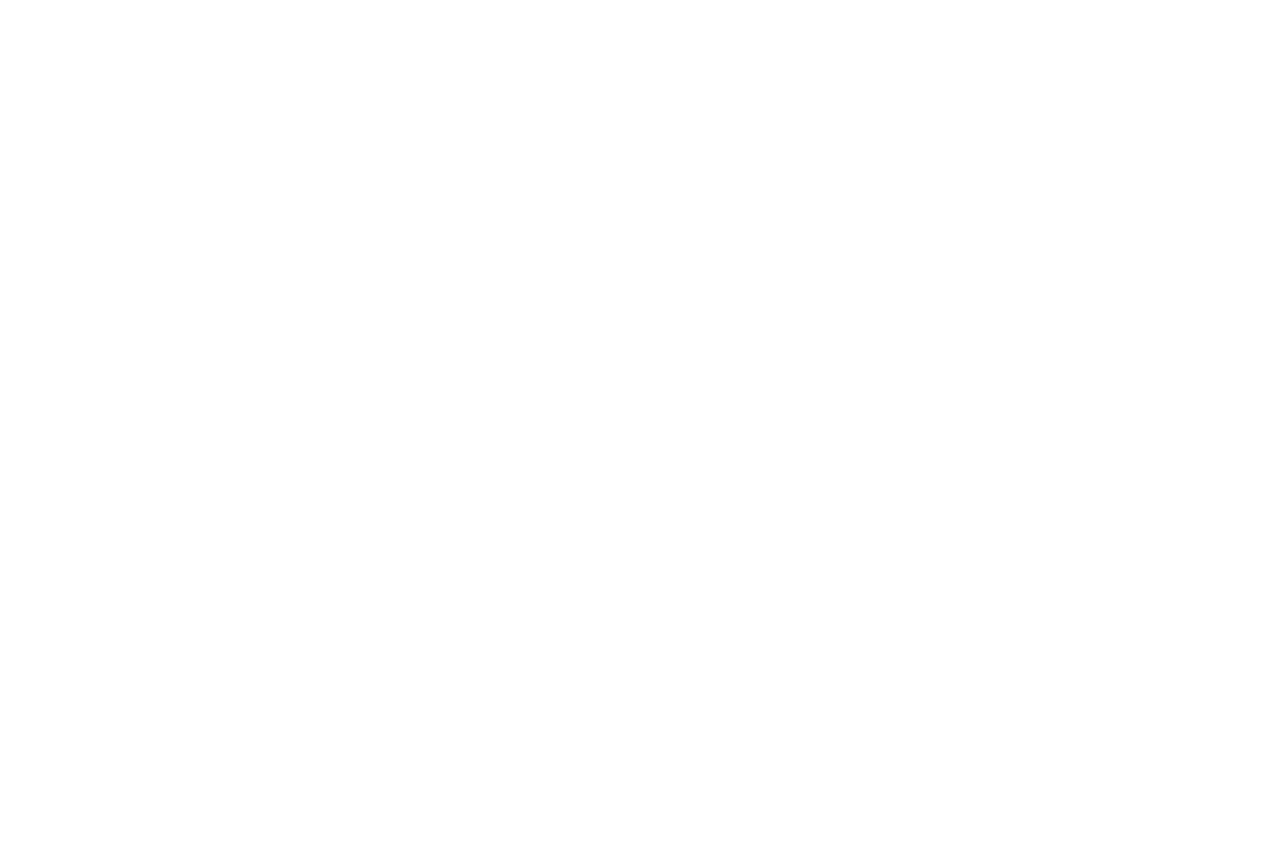
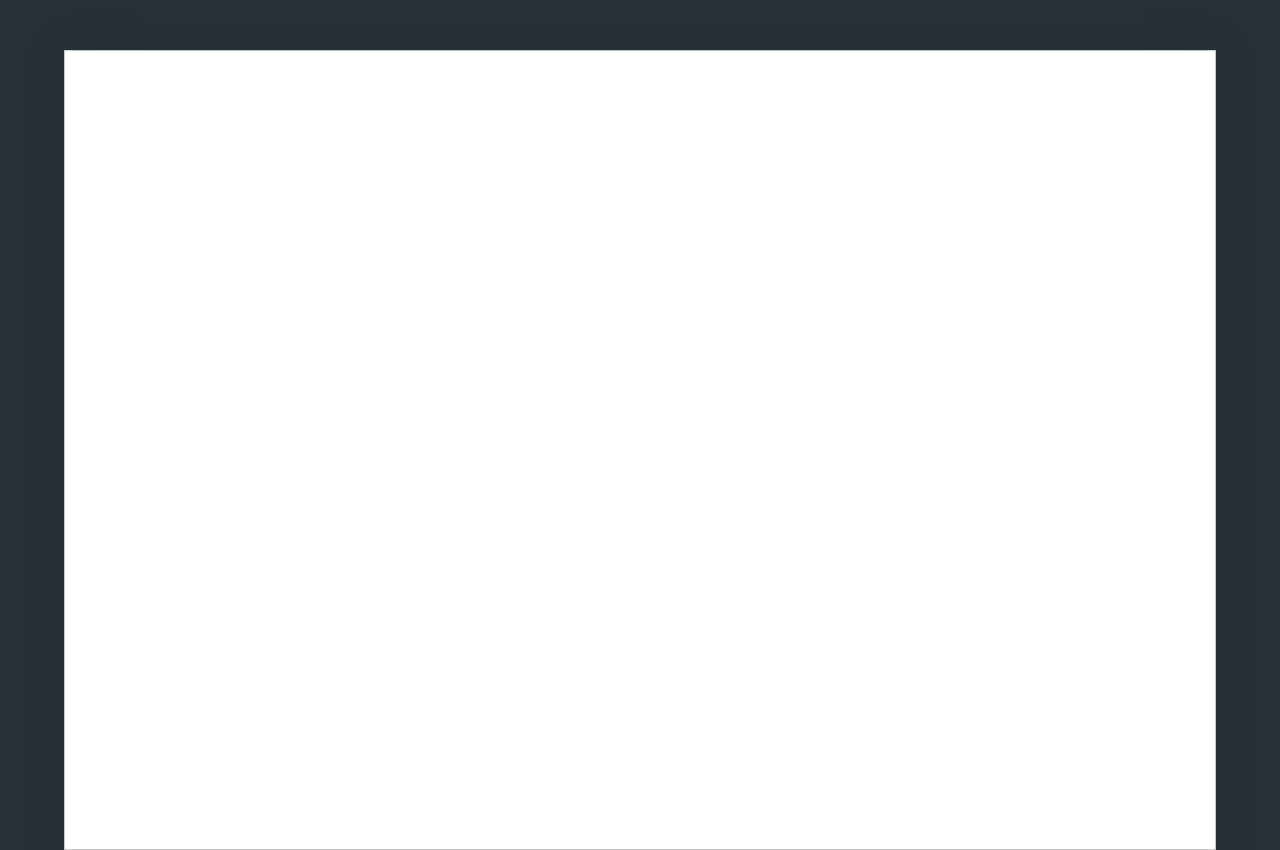
Before and after one commit to benoitrongeard/website, a website: page app/index.html in a window 1280 px wide. Before the commit the page ends 800 px from the top, so only its background shows below. Drawn offline with nearby package versions, Linux system fonts and the light colour scheme; files that its build step writes are made by us from their sources.

Commit message:
:sparkles: Start website design

```diff
--- /dev/null
+++ b/app/assets/scss/design.scss
@@ -0,0 +1,14 @@
+html,body {
+    height: 100%;
+    background-color: rgb(38, 50, 56);
+}
+
+.container {
+    height: 100%;
+    border-width: 1px;
+    border-style: solid;
+    margin: 50px auto;
+    border-color: #c6c6c6;
+    background-color: #FFFFFF;
+    box-shadow: 0 0 50px rgba(0,0,0,.1);
+}
--- a/app/assets/scss/main.scss
+++ b/app/assets/scss/main.scss
@@ -0,0 +1,3 @@
+@import "./node_modules/bulma/bulma";
+
+@import "design"
--- a/app/index.html
+++ b/app/index.html
@@ -5,6 +5,8 @@
     <link rel="stylesheet" type="text/css" href="dist/css/main.css">
 </head>
 <body>
+    <div class="container">
 
+    </div>
 </body>
 </html>
--- a/package.json
+++ b/package.json
@@ -5,7 +5,7 @@
   "main": "index.html",
   "scripts": {
     "test": "echo \"Error: no test specified\" && exit 1",
-    "dev": "lite-server | npm run watch-css",
+    "dev": "npm run watch-css | lite-server",
     "build-css": "node-sass --include-path scss app/assets/scss/main.scss app/dist/css/main.css",
     "watch-css": "nodemon -e scss -x \"npm run build-css\""
   },
@@ -23,6 +23,7 @@
     "aos": "^2.1.1",
     "bulma": "^0.4.1",
     "node-sass": "^4.5.2",
+    "node-sass-import": "^1.1.1",
     "nodemon": "^1.11.0",
     "progressbar.js": "^1.0.1"
   }
```
